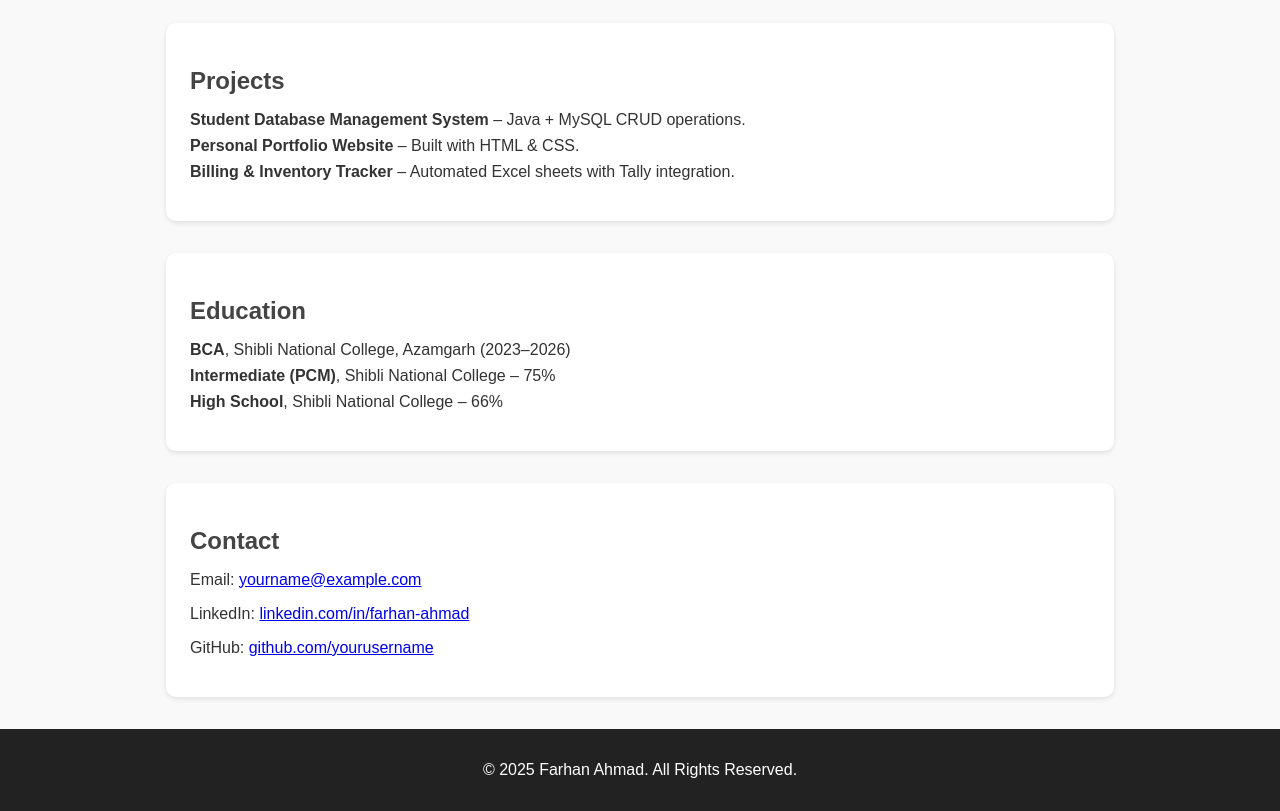
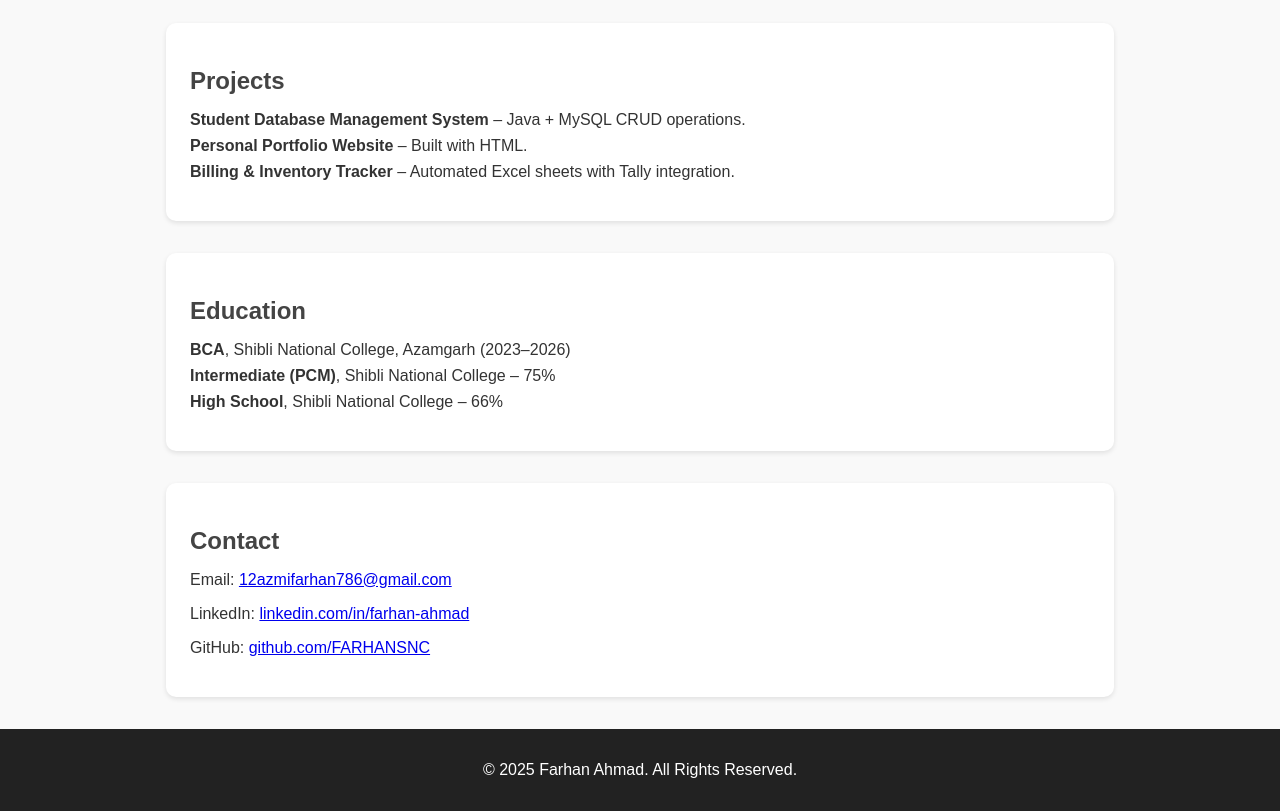
Before and after one commit to FARHANSNC/Portfolio, a plain HTML site: page index.html in a window 1280 px wide. Shown: the part 640-1451 px from the top of the page. Drawn offline with Linux system fonts and the light colour scheme.

Commit message:
Update index.html

```diff
--- a/index.html
+++ b/index.html
@@ -92,7 +92,7 @@
     <h2>Projects</h2>
     <ul>
       <li><b>Student Database Management System</b> – Java + MySQL CRUD operations.</li>
-      <li><b>Personal Portfolio Website</b> – Built with HTML & CSS.</li>
+      <li><b>Personal Portfolio Website</b> – Built with HTML.</li>
       <li><b>Billing & Inventory Tracker</b> – Automated Excel sheets with Tally integration.</li>
     </ul>
   </section>
@@ -108,9 +108,9 @@
 
   <section id="contact">
     <h2>Contact</h2>
-    <p>Email: <a href="mailto:yourname@example.com">yourname@example.com</a></p>
+    <p>Email: <a href="12azmifarhan786@gmail.com">12azmifarhan786@gmail.com</a></p>
     <p>LinkedIn: <a href="https://linkedin.com/in/farhan-ahmad-616a02343" target="_blank">linkedin.com/in/farhan-ahmad</a></p>
-    <p>GitHub: <a href="https://github.com/" target="_blank">github.com/yourusername</a></p>
+    <p>GitHub: <a href="https://github.com/" target="_blank">github.com/FARHANSNC</a></p>
   </section>
 
   <footer>
```
